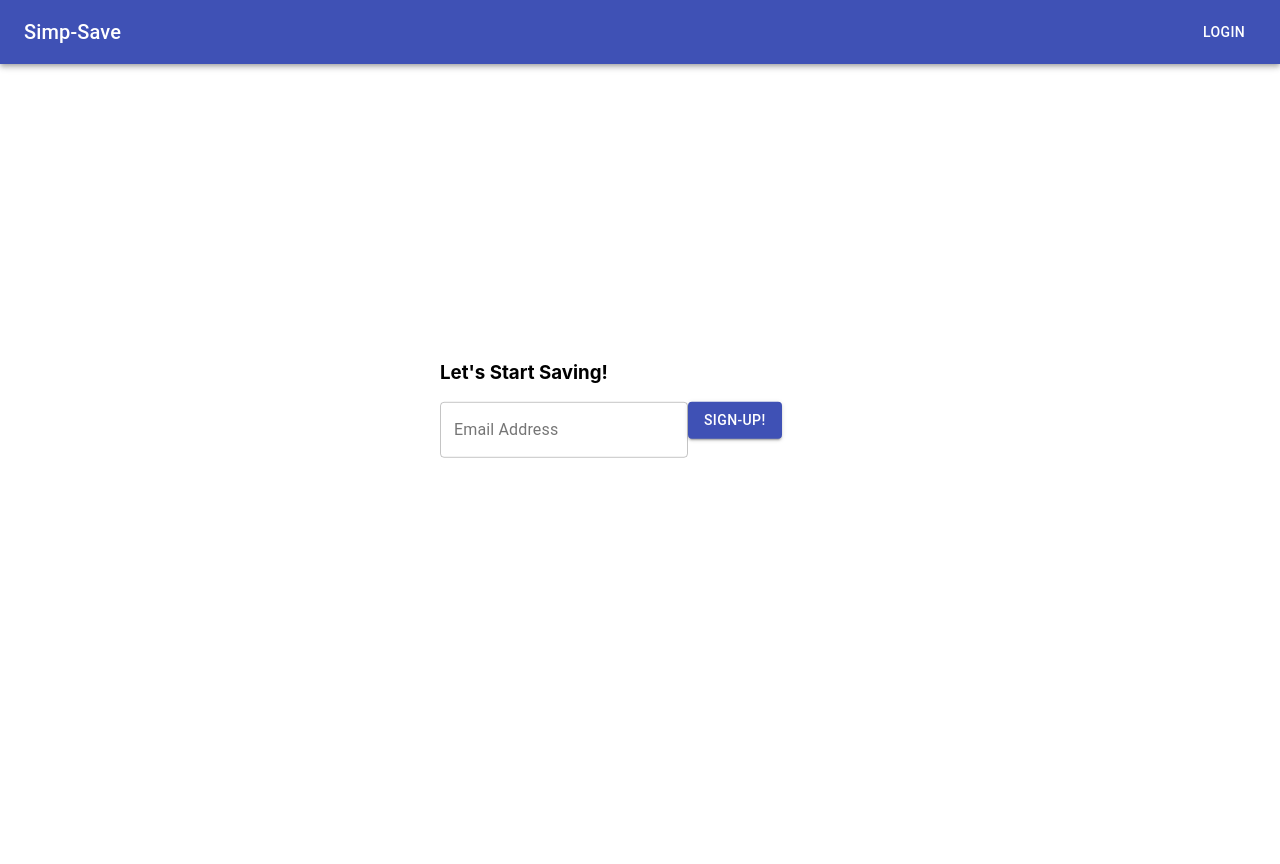
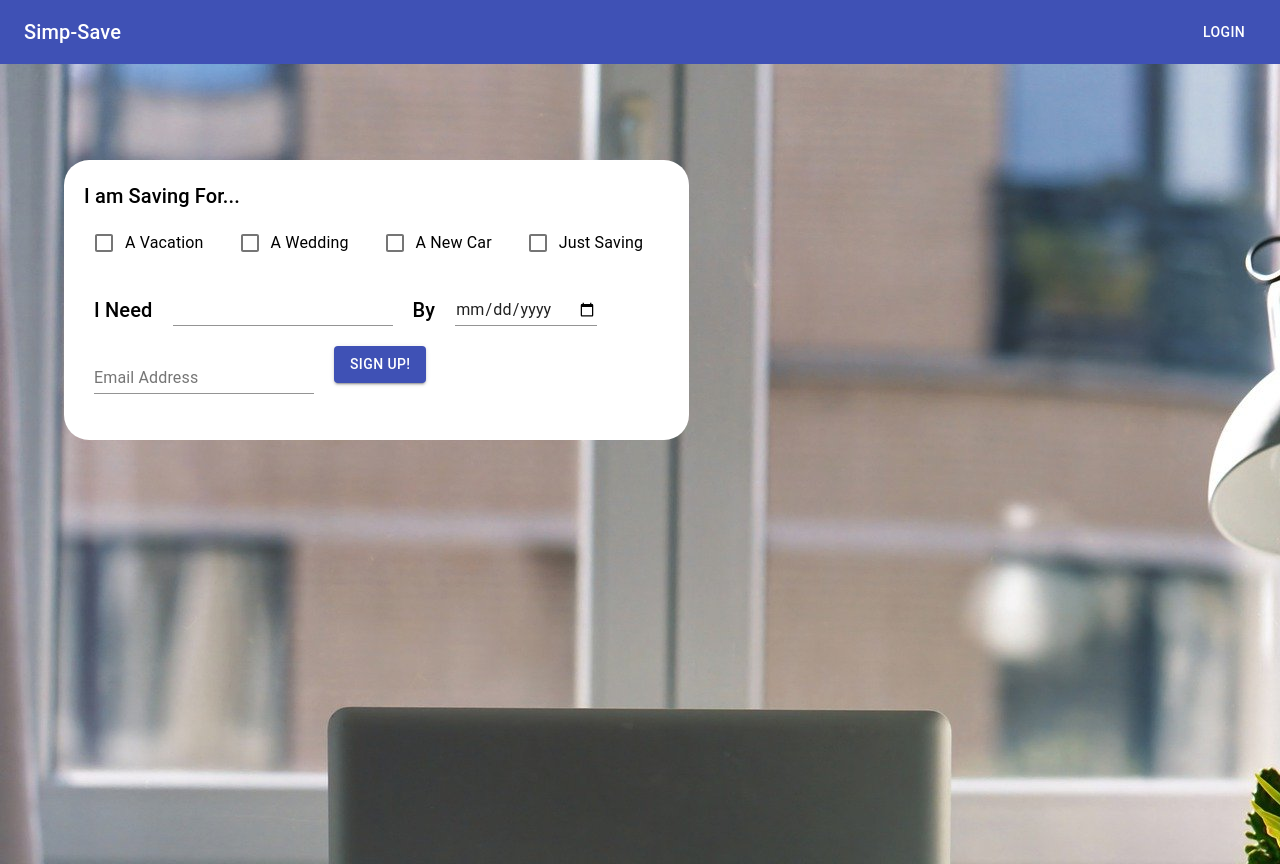
Before and after one commit to josephmeris/simp-save, a React (Create React App) app: page / in a window 1280 px wide. Before the commit the page ends 800 px from the top, so only its background shows below. Built offline with nearby package versions, Linux system fonts and the light colour scheme.

Commit message:
fix landing page

```diff
--- a/package.json
+++ b/package.json
@@ -3,10 +3,13 @@
   "version": "0.1.0",
   "private": true,
   "dependencies": {
+    "@date-io/date-fns": "^2.10.8",
     "@material-ui/core": "^4.11.3",
+    "@material-ui/pickers": "^3.3.10",
     "@testing-library/jest-dom": "^5.11.10",
     "@testing-library/react": "^11.2.5",
     "@testing-library/user-event": "^12.8.3",
+    "date-fns": "^2.0.0-beta.5",
     "react": "^17.0.2",
     "react-dom": "^17.0.2",
     "react-router-dom": "^5.2.0",
--- a/src/Components/LandingPage.js
+++ b/src/Components/LandingPage.js
@@ -6,7 +6,9 @@ import LandgingRegisterPage from './User/LandingRegisterPage';
 function LandingPage () {
     return (
         <div class='landing-main'>
-             <LandgingRegisterPage/>
+            <div class='landing-container'>
+                <LandgingRegisterPage/>
+            </div>
         </div>
     );
   }
--- a/src/Components/User/LandingRegisterPage.js
+++ b/src/Components/User/LandingRegisterPage.js
@@ -1,20 +1,71 @@
-import React, { Component } from 'react';
+import React from 'react';
 import { withRouter } from 'react-router-dom';
 import TextField from '@material-ui/core/TextField';
 import Button from '@material-ui/core/Button';
 import { useHistory } from 'react-router-dom';
+import Typography from '@material-ui/core/Typography';
+import FormGroup from '@material-ui/core/FormGroup';
+import FormControlLabel from '@material-ui/core/FormControlLabel';
+import Checkbox from '@material-ui/core/Checkbox';
+import 'date-fns';
 
 function LandingRegisterPage () {
       const history = useHistory();
       const onRegisterClick = () => {
            history.push('./userregisterportal');
        }
+
       return (
-        <div class='landing-main'>
-            <div> <h3>Let's Start Saving!</h3></div>
-            <div><TextField id="user-email-landing" label="Email Address" variant="outlined" />
-                 <Button variant="contained" color="primary" onClick={onRegisterClick}>  Sign-Up! </Button>
-            </div>
+        <div id="main-container-landing-register" class='landing'>
+           <div><Typography variant="h6"> I am Saving For... </Typography></div>
+           <div class='modular-row'>
+              <div class='modular-column'><FormControlLabel control={
+                                          <Checkbox
+                                            name="vacation"
+                                            color="primary"/>
+                                          }
+                                          label="A Vacation" /></div>
+              <div class='modular-column'><FormControlLabel control={
+                                          <Checkbox
+                                            name="wedding"
+                                            color="primary"/>
+                                          }
+                                          label="A Wedding" /></div>
+              <div class='modular-column'><FormControlLabel control={
+                                          <Checkbox
+                                            name="car"
+                                            color="primary"/>
+                                          }
+                                          label="A New Car" /></div>
+              <div class='modular-column'><FormControlLabel control={
+                                          <Checkbox
+                                            name="none"
+                                            color="primary"/>
+                                          }
+                                          label="Just Saving" /></div>
+           </div>
+
+           <div id ='sub-category' class='sub-category'>
+             <div class='modular-row'>
+               <div class='modular-column'><Typography variant="h6"> I Need</Typography></div>
+               <div class='modular-column'><TextField id="user-amount" /></div>
+               <div class='modular-column'><Typography variant="h6"> By</Typography></div>
+               <div class='modular-column'>
+               <TextField id="date"
+                          type="date"
+                          InputLabelProps={{
+                            shrink: true,
+                          }}
+                />
+               </div>
+               </div>
+           </div>
+           <div id ='sub-category3' class='sub-category-misc'>
+               <div class='modular-row'>
+                   <div class='modular-column'><TextField id="user-email" label="Email Address" /></div>
+                   <div class='modular-column'><Button variant="contained" color="primary" onClick={onRegisterClick}>  Sign Up!  </Button></div>
+               </div>
+           </div>
         </div>
     );
   }
--- a/src/Styles/Common/common.css
+++ b/src/Styles/Common/common.css
@@ -10,9 +10,42 @@
 }
 
 .landing-main {
+    background-image: url('../../Images/main-back-landing.jpg');
+    height: 800px;
+}
+
+.landing-container {
   position: absolute;
-  top: 50%;
-  left: 50%;
-  transform: translate(-50%, -50%);
-  width: 400px;
+  left: 5%;
+  top: 20%;
+  background-color: #fff;
+  display: inline-block;
+  padding: 20px;
+  height: 30%;
+  border-radius: 25px;
 }
+
+/* todo: move to new css register landing */
+/* todo: convert to sass */
+.sub-category {
+  margin-top: 10px;
+}
+
+.modular-column {
+  float: left;
+  padding:10px;
+}
+
+.modular-column-space {
+  float: left;
+  width: 50%;
+}
+.modular-row:after {
+  content: "";
+  display: table;
+  clear: both;
+}
+
+.sub-category-misc {
+  position: absolute;
+}
```
Also changed, not shown: src/Images/main-back-landing.jpg (added), 1 other file (tests, documents, lock files or other folders).
